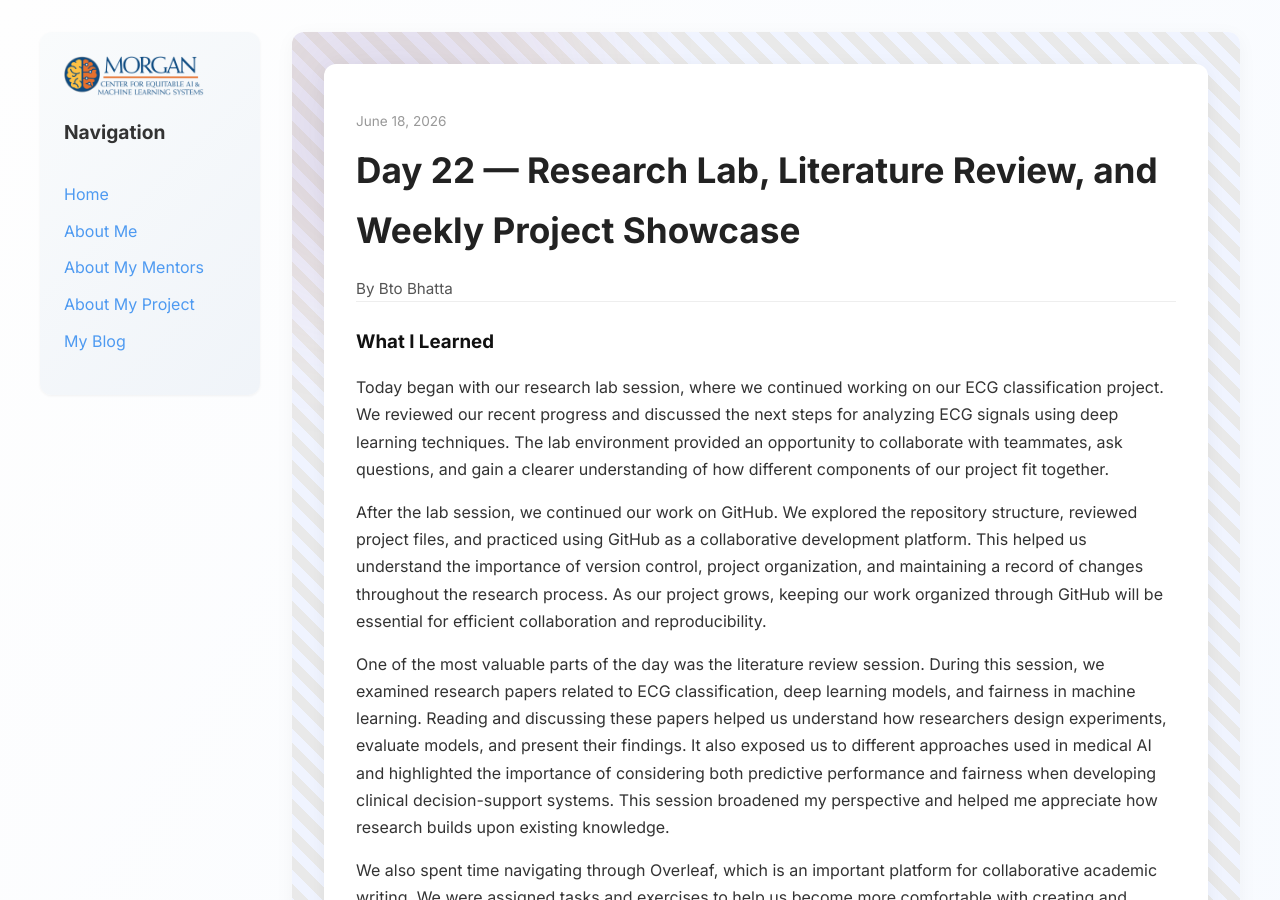
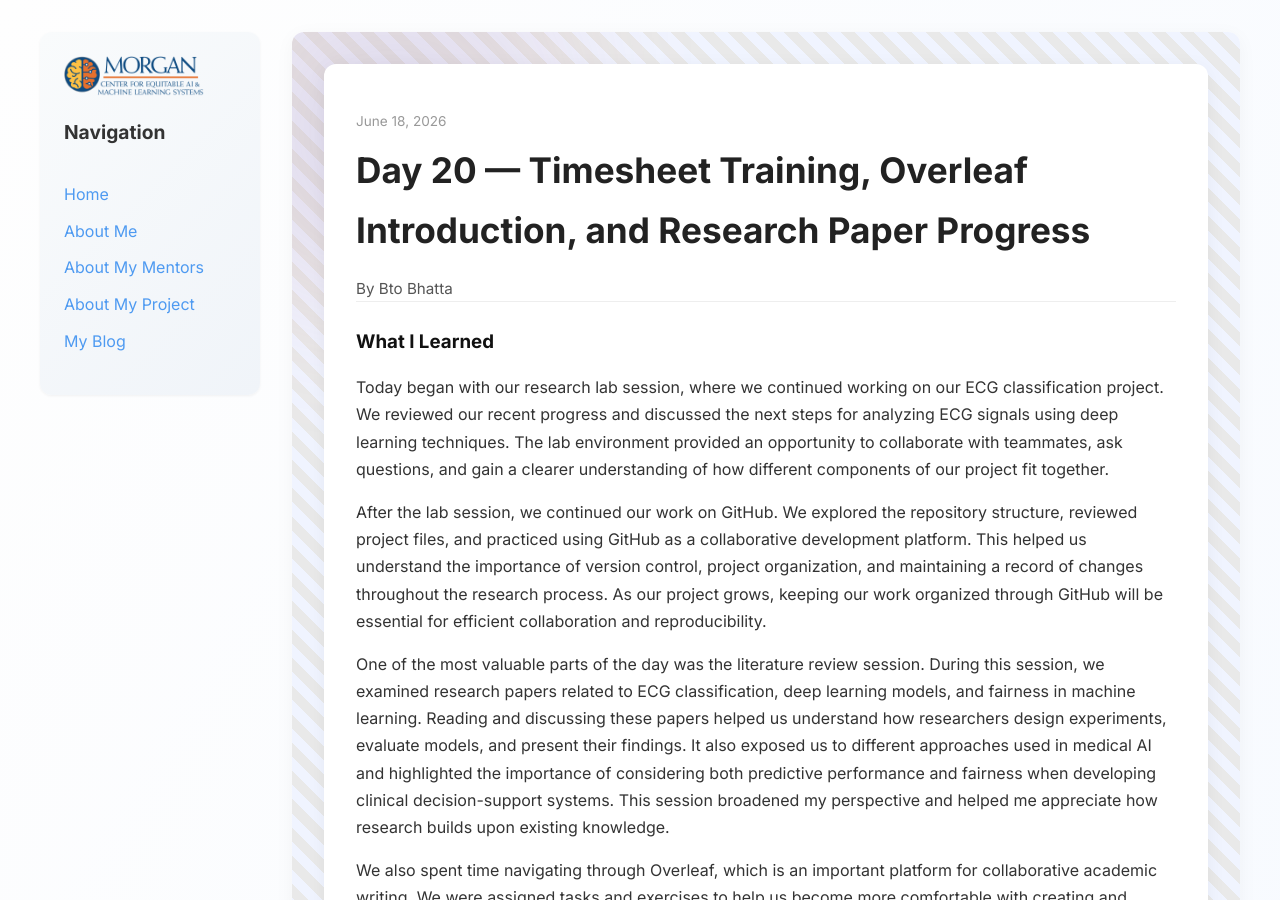
Before and after one commit to BtoBhatta/BtoBhatta, a Jekyll site: the page built from _posts/2026-06-22-day-20.md, in a window 1280 px wide and 900 px high. Built offline with Jekyll 4.4.1, drawn with Linux system fonts in a browser that asks for light colours.

Commit message:
Update title for Day 20 post

```diff
--- a/_posts/2026-06-22-day-20.md
+++ b/_posts/2026-06-22-day-20.md
@@ -1,6 +1,6 @@
 ---
 layout: post
-title: "Day 22 — Research Lab, Literature Review, and Weekly Project Showcase"
+title: "Day 20 — Timesheet Training, Overleaf Introduction, and Research Paper Progress"
 date: 2026-06-18
 permalink: /day18.html
 tags: ["research", "ecg", "machine-learning", "literature-review", "github", "overleaf", "presentation", "teamwork"]
```
